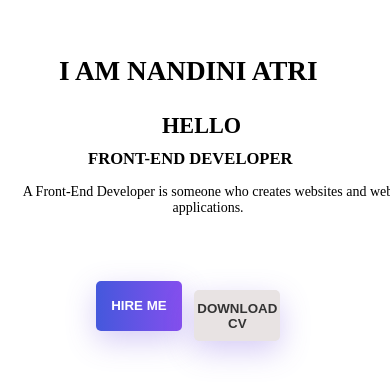
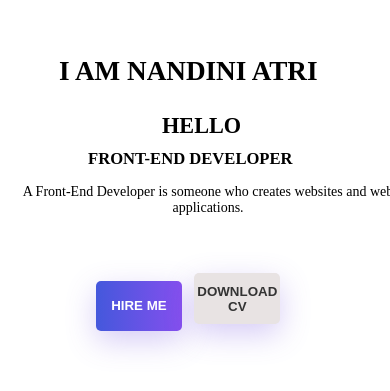
Before and after one commit to Nandiniatri/portfolio, a website built with Vite: page index.html in a window 390 px wide. Shown: the part 581-972 px from the top of the page. Built offline with nearby package versions, Linux system fonts and the light colour scheme.

Commit message:
modified css

```diff
--- a/style.css
+++ b/style.css
@@ -862,7 +862,7 @@ form{
         border: none;
         background-color: rgb(232, 227, 227);
         position: relative;
-        top: 44%;
+        top: 42%;
         left: 46%;
         /* border: solid; */
     }
```
